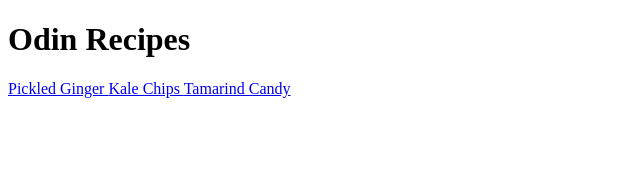
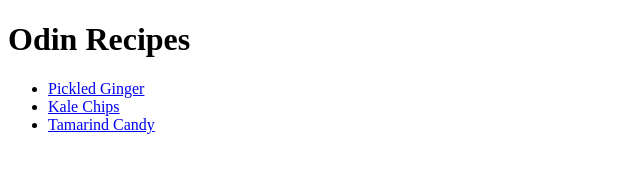
Before and after one commit to pi3ngineergirlx/odin-recipes, a plain HTML site: page index.html in a window 1280 px wide. Shown: the whole page, without its empty margins (0-640 px from the left). Drawn offline with Linux system fonts and the light colour scheme.

Commit message:
Separate recipe links in bulleted list
Utilize unordered bulleted list to separate each
recipe link for better readability, clarity, and
visual appeal to optmize the user experience.

```diff
--- a/index.html
+++ b/index.html
@@ -6,11 +6,16 @@
     </head>
     <body>
         <h1>Odin Recipes</h1>
-        <a href="./recipes/pickled-ginger.html"
-        target="_blank" rel="noopener noreferrer"> Pickled Ginger </a>
-        <a href="./recipes/kale-chips.html"
-        target="_blank" rel="noopener noreferrer"> Kale Chips </a>
-        <a href="./recipes/tamarind-candy.html"
-        target="_blank" rel="noopener noreferrer"> Tamarind Candy </a>
+        <ul>
+            <li> <a href="./recipes/pickled-ginger.html"
+                target="_blank" rel="noopener noreferrer">
+                Pickled Ginger </a> </a> </li>
+            <li> <a href="./recipes/kale-chips.html"
+                target="_blank" rel="noopener noreferrer">
+                Kale Chips </a> </li>
+            <li> <a href="./recipes/tamarind-candy.html"
+                target="_blank" rel="noopener noreferrer">
+                Tamarind Candy </a> </li>
+        </ul>
     </body>
 </html>
```
